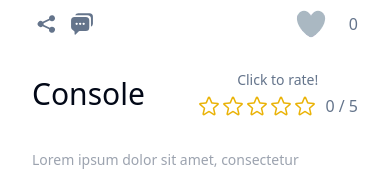
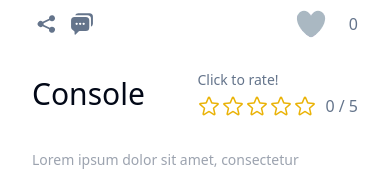
Before and after one commit to iam-annatar/Simple-Shopping-Cart, a React (Vite) app: page /store/1 in a window 390 px wide. Shown: the part 326-497 px from the top of the page. Built offline with nearby package versions, Linux system fonts and the light colour scheme.

Commit message:
fix rate section overflow on small screens

```diff
--- a/src/components/Product.tsx
+++ b/src/components/Product.tsx
@@ -81,10 +81,10 @@ export const Product = ({ id, imgUrl, name, price }: ProductProps) => {
           </div>
         </div>
         <main className="sm:flex flex-col">
-          <div className="flex items-center justify-between mb-8">
+          <div className="grid gap-4 2xs:flex items-center justify-between mb-8">
             <h1 className="text-3xl">{name}</h1>
             <div className="flex items-center gap-1 flex-col">
-              <span className="text-sm text-muted-foreground">
+              <span className="self-start 2xs:text-sm text-muted-foreground">
                 Click to rate!
               </span>
               <Rate />
@@ -151,7 +151,7 @@ export const Product = ({ id, imgUrl, name, price }: ProductProps) => {
             >
               Add to cart
             </Button>
-            <div className="2xs:text-2xl font-bold">
+            <div className="3xs:text-2xl font-bold">
               {count === 1 ? formatCurrency(price) : totalPrice}
             </div>
           </div>
--- a/tailwind.config.js
+++ b/tailwind.config.js
@@ -12,7 +12,8 @@ module.exports = {
   prefix: '',
   theme: {
     screens: {
-      '2xs': '300px',
+      '3xs': '300px',
+      '2xs': '370px',
       xs: '560px',
       sm: '640px',
       // => @media (min-width: 640px) { ... }
```
